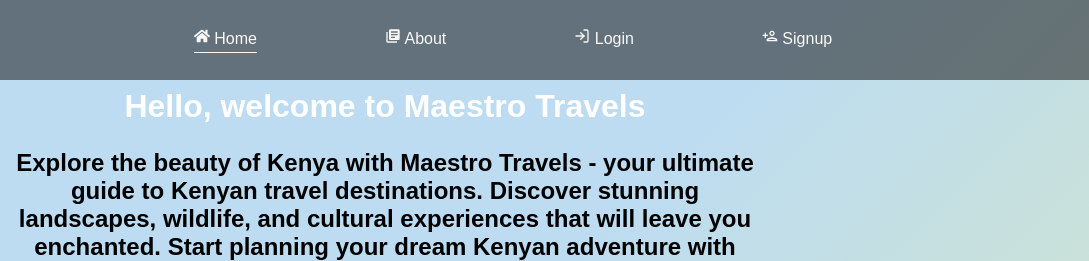
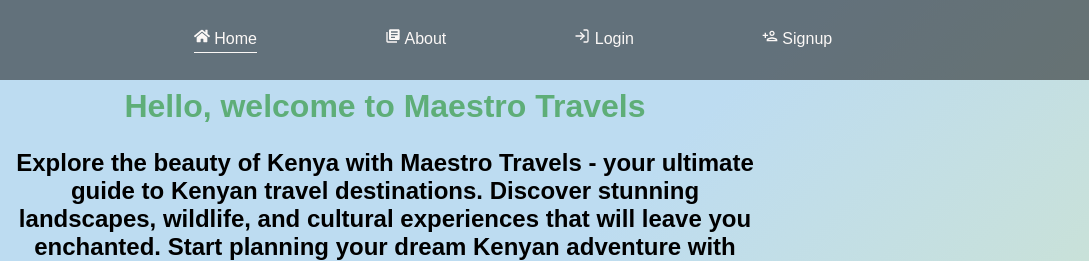
Before and after one commit to Nest05/maestro-travels_group_2_project, a React app: page / in a window 1280 px wide. Shown: the top 261 px of the page, 191-1280 px from the left. Built offline with nearby package versions, Linux system fonts and the light colour scheme; data requests are answered from the project's data file; a web font is replaced by a local one.

Commit message:
feat: change title color

```diff
--- a/src/components/home.css
+++ b/src/components/home.css
@@ -42,4 +42,5 @@
 }
 h1{
     margin-bottom: 3vh;
+    color: rgb(0, 128, 0, 0.5);
 }
```
